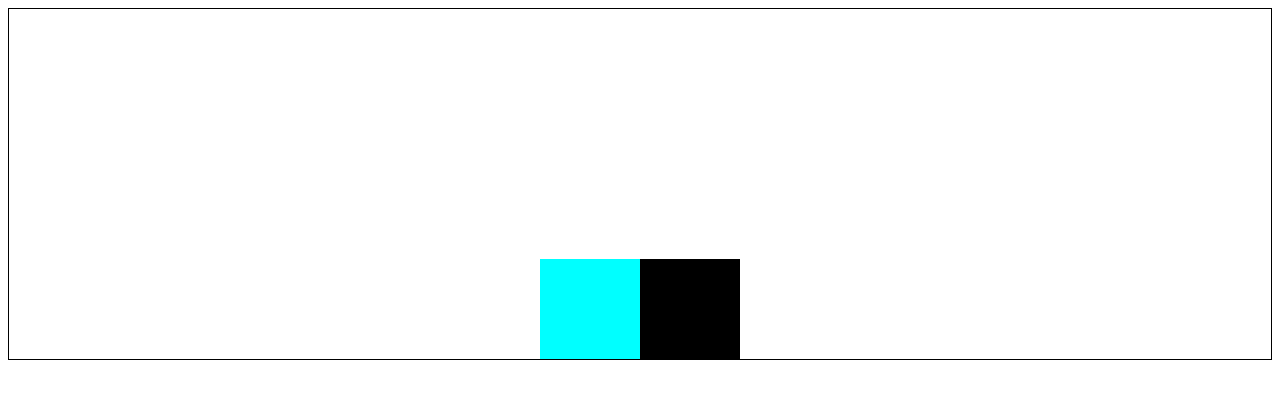
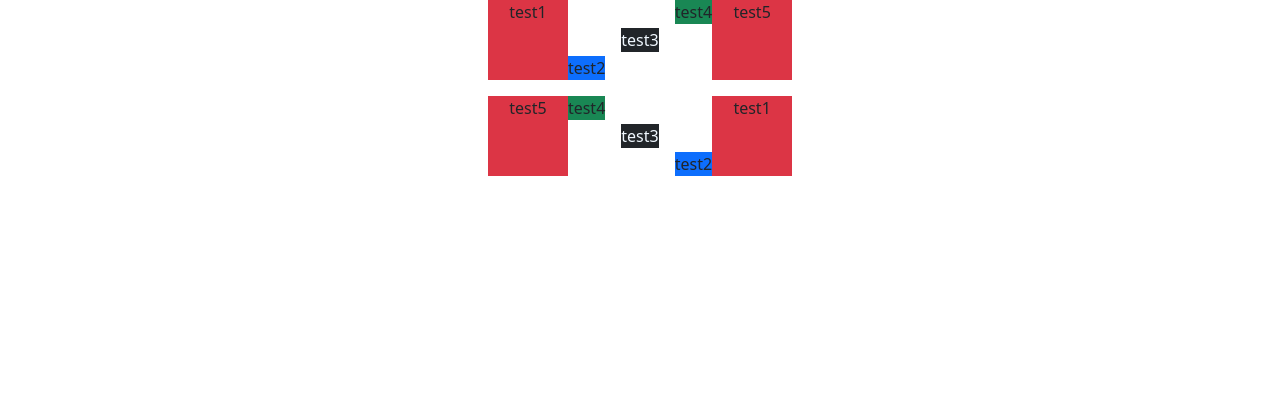
Before and after one commit to ZhangZJ0906/My-app, an Angular app in the folder my-app2/: page / in a window 1280 px wide. Shown: the top 398 px of the page. Built offline with nearby package versions, Linux system fonts and the light colour scheme.

Commit message:
練習0123

```diff
--- a/my-app2/angular.json
+++ b/my-app2/angular.json
@@ -32,7 +32,9 @@
               }
             ],
             "styles": [
+              "./node_modules/bootstrap/dist/css/bootstrap.min.css",
               "src/styles.scss"
+
             ],
             "scripts": []
           },
--- a/my-app2/src/app/app.component.html
+++ b/my-app2/src/app/app.component.html
@@ -165,8 +165,27 @@
 </div> -->
 
 <!-- 練習0123 -->
-<div class="container">
+<!-- <div class="container">
   <div class="test"></div>
   <div class="square"></div>
+</div> -->
+
+<!-- 上面 -->
+<div class="  d-flex   justify-content-center" style="height: 80px;">
+  <div class=" bg-danger d-flex justify-content-center  h-auto"  style="width: 80px;">test1</div>
+  <div class=" bg-primary d-flex align-self-end ">test2</div>
+  <div class=" bg-dark d-flex align-self-center ms-3 " style="color: aliceblue;">test3</div>
+  <div class=" bg-success d-flex align-self-start ms-3">test4</div>
+  <div class=" bg-danger d-flex justify-content-center  h-auto" style="width: 80px;">test5</div>
 </div>
+<!-- ----------------------------------------------------------------------------------------------- -->
+<!-- 下面 -->
+<div class="d-flex w-auto  mt-3 justify-content-center" style="height: 80px;">
+    <div class=" bg-danger d-flex justify-content-center  h-auto" style="width: 80px;">test5</div>
+    <div class=" bg-success d-flex align-self-start ">test4</div>
+    <div class=" bg-dark d-flex align-self-center ms-3" style="color: aliceblue;">test3</div>
+    <div class=" bg-primary d-flex align-self-end ms-3">test2</div>
+    <div class=" bg-danger d-flex justify-content-center  h-auto" style="width: 80px;">test1</div>
+</div>
+
 <router-outlet />
--- a/my-app2/src/app/app.component.scss
+++ b/my-app2/src/app/app.component.scss
@@ -98,53 +98,53 @@
 
 //0123練習 flex 下面
 
-.container {
-  height: 350px;
-  margin: auto;
-  border: 1px solid black;
-  display: flex;
-  justify-content: center;
-  align-items: end;
-}
+// .container {
+//   height: 350px;
+//   margin: auto;
+//   border: 1px solid black;
+//   display: flex;
+//   justify-content: center;
+//   align-items: end;
+// }
 
-.test {
-  width: 100px;
-  height: 100px;
-  background-color: aqua;
-  transition:
-    width 0.8s ease,
-    height 0.8s ease;
-  &:hover {
-    width: 800px;
-    height: 350px;
-    border: 1px solid black;
-    background-color: rgb(15, 49, 105);
-  }
-  &:active {
-    width: 100px;
-    height: 100px;
-    border: 5px solid rgb(201, 0, 0);
-    background-color: rgb(24, 24, 24);
-  }
-}
+// .test {
+//   width: 100px;
+//   height: 100px;
+//   background-color: aqua;
+//   transition:
+//     width 0.8s ease,
+//     height 0.8s ease;
+//   &:hover {
+//     width: 800px;
+//     height: 350px;
+//     border: 1px solid black;
+//     background-color: rgb(15, 49, 105);
+//   }
+//   &:active {
+//     width: 100px;
+//     height: 100px;
+//     border: 5px solid rgb(201, 0, 0);
+//     background-color: rgb(24, 24, 24);
+//   }
+// }
 
-.square {
-  width: 100px;
-  height: 100px;
-  /* margin: 0 20px 0 0; */
-  transition: all 0.5s ease;
-  background-color: black;
+// .square {
+//   width: 100px;
+//   height: 100px;
+//   /* margin: 0 20px 0 0; */
+//   transition: all 0.5s ease;
+//   background-color: black;
 
-  &:hover {
-    width: 100px;
-    height: 200px;
-    transform: scale(1.5) rotate(10deg);
-    background-color: red;
-  }
-  &:active {
-    width: 100px;
-    height: 200px;
-    transform: scale(1.5) rotate(3600deg);
-    background-color: rgb(47, 44, 44);
-  }
-}
+//   &:hover {
+//     width: 100px;
+//     height: 200px;
+//     transform: scale(1.5) rotate(10deg);
+//     background-color: red;
+//   }
+//   &:active {
+//     width: 100px;
+//     height: 200px;
+//     transform: scale(1.5) rotate(3600deg);
+//     background-color: rgb(47, 44, 44);
+//   }
+// }
```
